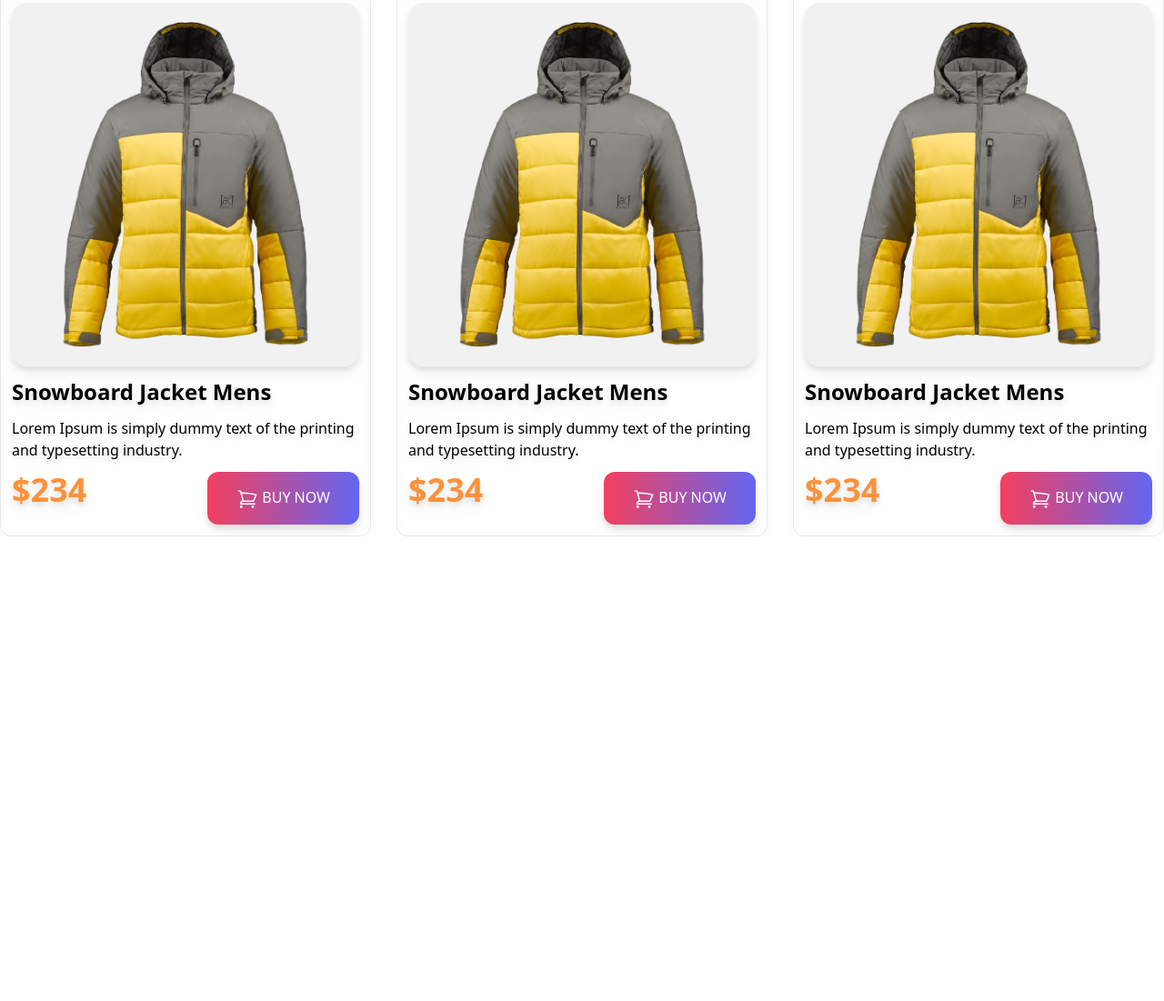
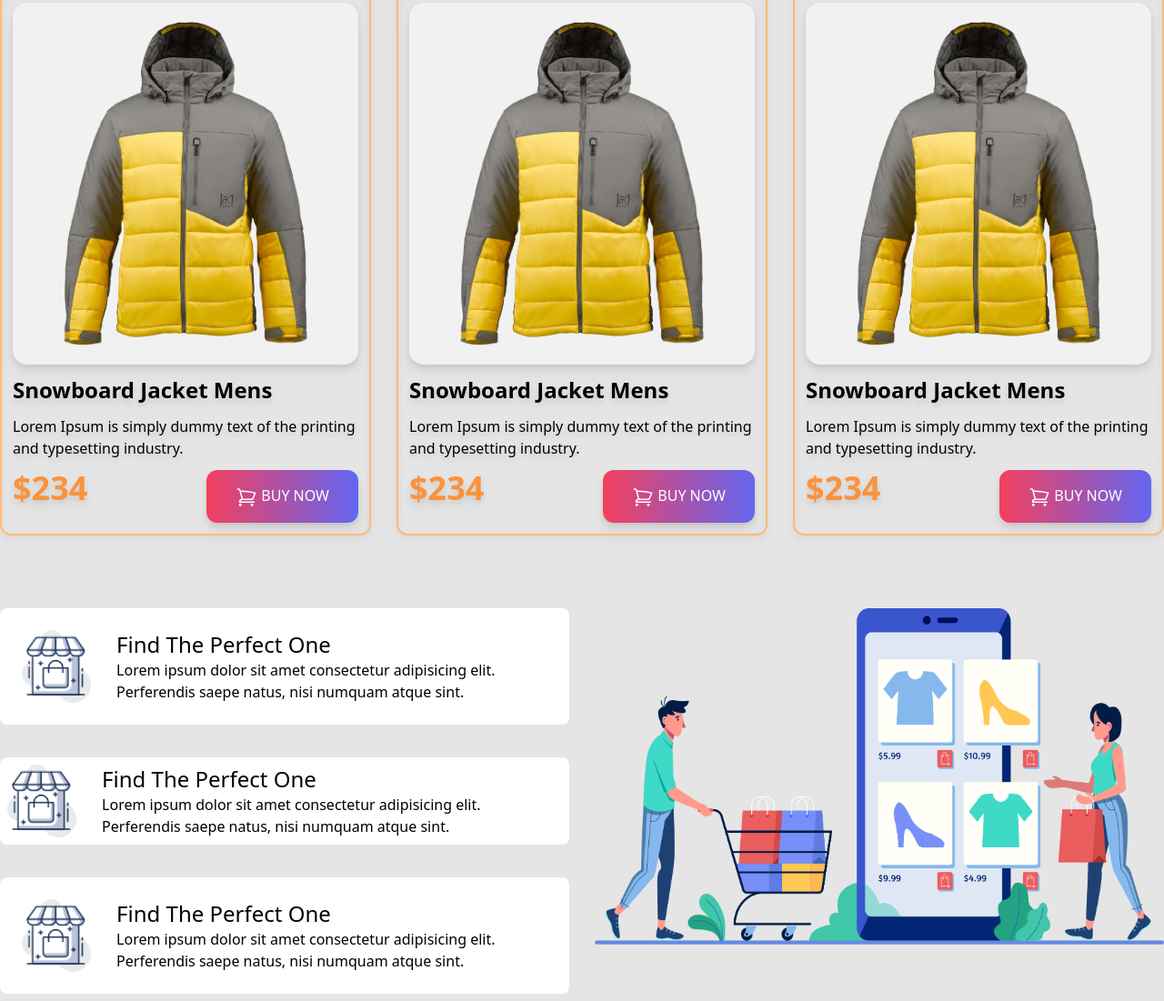
Before and after one commit to rakibgithub21/Penguin_Fashion_tailwind, a plain HTML site: page index.html in a window 1280 px wide. Shown: the part 1587-2688 px from the top of the page at 91% size. Before the commit the page ends 2177 px from the top, so only its background shows below. Drawn offline with nearby package versions, Linux system fonts and the light colour scheme.

Commit message:
just benfits section add no responsive

```diff
--- a/index.html
+++ b/index.html
@@ -21,7 +21,7 @@
     </style>
 </head>
 
-<body>
+<body class=" bg-[#E5E5E5]">
     <header class="bg-amber-100 px-4 md:px-32 py-20">
         <!-- nav section -->
         <div class="flex flex-col  md:flex-row justify-between items-center">
@@ -54,7 +54,7 @@
             <!-- jackets container -->
             <div class="font-roboto grid grid-cols-1 md:grid-cols-2 lg:grid-cols-3 gap-7 ">
                 <!-- jacket 1 -->
-                <div class="space-y-3 drop-shadow-lg border p-3 rounded-xl">
+                <div class="space-y-3 drop-shadow-lg border-2 border-orange-500 p-3 rounded-xl">
                     <div class="bg-[#F1F1F1] p-5 rounded-2xl">
                         <img src="images/jacket-1.png" alt="">
                     </div>
@@ -76,7 +76,7 @@
                     </div>
                 </div>
                 <!-- jacket 2 -->
-                <div class="space-y-3 drop-shadow-lg border p-3 rounded-xl">
+                <div class="space-y-3 drop-shadow-lg border-2 border-orange-500 p-3 rounded-xl">
                     <div class="bg-[#F1F1F1] p-5 rounded-2xl">
                         <img src="images/jacket-2.png" alt="">
                     </div>
@@ -98,7 +98,7 @@
                     </div>
                 </div>
                 <!-- jacket 3 -->
-                <div class="space-y-3 drop-shadow-lg border p-3 rounded-xl">
+                <div class="space-y-3 drop-shadow-lg border-2 border-orange-500 p-3 rounded-xl">
                     <div class="bg-[#F1F1F1] p-5 rounded-2xl">
                         <img src="images/jacket-3.png" alt="">
                     </div>
@@ -126,7 +126,7 @@
             <h3 class="text-5xl font-bebas mb-11 ">Mens Jacket</h3>
             <div class="grid grid-cols-1 md:grid-cols-2 lg:grid-cols-3 gap-7">
                 <!-- men card 1 -->
-                <div class="space-y-3 drop-shadow-lg border p-3 rounded-xl">
+                <div class="space-y-3 drop-shadow-lg border-2 border-orange-300 p-3 rounded-xl">
                     <div class="bg-[#F1F1F1] p-5 rounded-2xl">
                         <img src="images/jacket-4.png" alt="">
                     </div>
@@ -147,7 +147,7 @@
 
                     </div>
                 </div>
-                <div class="space-y-3 drop-shadow-lg border p-3 rounded-xl">
+                <div class="space-y-3 drop-shadow-lg border-2 border-orange-300 p-3 rounded-xl">
                     <div class="bg-[#F1F1F1] p-5 rounded-2xl">
                         <img src="images/jacket-4.png" alt="">
                     </div>
@@ -168,7 +168,7 @@
 
                     </div>
                 </div>
-                <div class="space-y-3 drop-shadow-lg border p-3 rounded-xl">
+                <div class="space-y-3 drop-shadow-lg border-2 border-orange-300 p-3 rounded-xl">
                     <div class="bg-[#F1F1F1] p-5 rounded-2xl">
                         <img src="images/jacket-4.png" alt="">
                     </div>
@@ -191,6 +191,35 @@
                 </div>
             </div>
         </section>
+        <section class="mt-20">
+            <div class="grid grid-cols-2 gap-7 ">
+                <div class="rounded-lg flex bg-white p-6 gap-7 mb-2">
+                    <img class="w-20 h-20" src="icons/house.png" alt="">
+                    <div>
+                        <h4 class="text-2xl">Find The Perfect One</h4>
+                        <p>Lorem ipsum dolor sit amet consectetur adipisicing elit. Perferendis saepe natus, nisi numquam atque sint.</p>
+                    </div>
+                </div>
+                <div class="row-span-3"><img src="images/shopping.png" alt="">
+                </div>
+                <div class="rounded-lg flex bg-white p-2 gap-7 mb-2">
+                    <img class="w-20 h-20" src="icons/house.png" alt="">
+                    <div>
+                        <h4 class="text-2xl">Find The Perfect One</h4>
+                        <p>Lorem ipsum dolor sit amet consectetur adipisicing elit. Perferendis saepe natus, nisi numquam atque sint.
+                        </p>
+                    </div>
+                </div>
+                <div class="rounded-lg flex bg-white p-6 gap-7 mb-2">
+                    <img class="w-20 h-20" src="icons/house.png" alt="">
+                    <div>
+                        <h4 class="text-2xl">Find The Perfect One</h4>
+                        <p>Lorem ipsum dolor sit amet consectetur adipisicing elit. Perferendis saepe natus, nisi numquam atque sint.
+                        </p>
+                    </div>
+                </div>
+            </div>
+        </section>
     </main>
     <footer>
 
```
